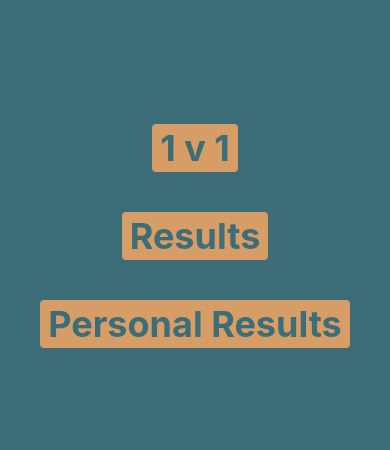
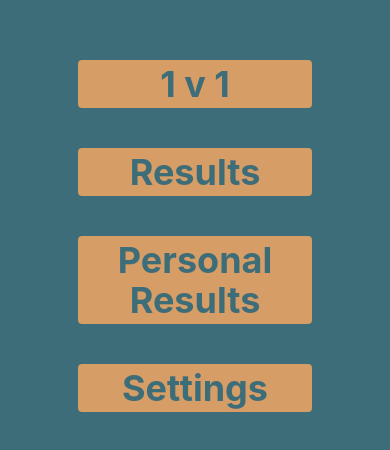
Before and after one commit to Amadej99/pokechoose, a React Native app in the folder frontend/: screen /Home in a window 390 px wide. Shown: the part 186-636 px from the top of the page. Built offline with nearby package versions, Linux system fonts and the light colour scheme.

Commit message:
added settings

```diff
--- a/frontend/App.tsx
+++ b/frontend/App.tsx
@@ -7,6 +7,7 @@ import HomeScreen from "./pages/HomeScreen";
 import ChoosingScreen from "./pages/ChoosingScreen";
 import ResultsScreen from "./pages/ResultsScreen";
 import PrivateResultsScreen from "./pages/PrivateResultsScreen";
+import SettingsScreen from "./pages/SettingsScreen";
 
 const Stack = createNativeStackNavigator();
 
@@ -48,6 +49,15 @@ function App() {
             headerTintColor: "#fff",
           }}
         ></Stack.Screen>
+        <Stack.Screen
+          name="SettingsScreen"
+          component={SettingsScreen}
+          options={{
+            headerTransparent: true,
+            title: "",
+            headerTintColor: "#fff",
+          }}
+        ></Stack.Screen>
       </Stack.Navigator>
     </NavigationContainer>
   );
--- a/frontend/pages/HomeScreen.tsx
+++ b/frontend/pages/HomeScreen.tsx
@@ -5,24 +5,36 @@ const HomeScreen = ({ navigation }) => {
   return (
     <View className="flex min-h-screen items-center justify-center space-y-10 bg-pokeblue">
       <TouchableOpacity
-        className="rounded bg-pokeorange px-2 py-1"
+        className=" flex w-3/5 items-center justify-center rounded bg-pokeorange px-2 py-1"
         onPress={() => navigation.navigate("ChoosingScreen")}
       >
-        <Text className="text-4xl font-bold text-pokeblue">1 v 1</Text>
+        <Text className=" text-center text-4xl font-bold text-pokeblue">
+          1 v 1
+        </Text>
       </TouchableOpacity>
       <TouchableOpacity
-        className="rounded bg-pokeorange px-2 py-1"
+        className=" flex w-3/5 items-center justify-center rounded bg-pokeorange px-2 py-1"
         onPress={() => navigation.navigate("ResultsScreen")}
       >
-        <Text className="text-4xl font-bold text-pokeblue">Results</Text>
+        <Text className=" text-center text-4xl font-bold text-pokeblue">
+          Results
+        </Text>
       </TouchableOpacity>
 
       <TouchableOpacity
-        className="rounded bg-pokeorange px-2 py-1"
+        className=" flex w-3/5 items-center justify-center rounded bg-pokeorange px-2 py-1"
         onPress={() => navigation.navigate("PrivateResultsScreen")}
       >
-        <Text className="text-4xl font-bold text-pokeblue">
+        <Text className="text-center text-4xl font-bold text-pokeblue">
           Personal Results
+        </Text>
+      </TouchableOpacity>
+      <TouchableOpacity
+        className=" flex w-3/5 items-center justify-center rounded bg-pokeorange px-2 py-1"
+        onPress={() => navigation.navigate("SettingsScreen")}
+      >
+        <Text className=" text-center text-4xl font-bold text-pokeblue">
+          Settings
         </Text>
       </TouchableOpacity>
     </View>
--- a/frontend/pages/PrivateResultsScreen.tsx
+++ b/frontend/pages/PrivateResultsScreen.tsx
@@ -38,6 +38,15 @@ const PrivateResultsScreen = ({ navigation }) => {
   if (!results) return <Text>Loading...</Text>;
 
   console.log(results);
+
+  if (results.length === 0)
+    return (
+      <View className="flex min-h-screen items-center justify-center bg-pokeblue">
+        <Text className="text-xl font-bold text-pokeorange">
+          Play the game first!
+        </Text>
+      </View>
+    );
 
   return (
     <View className="min-h-screen bg-pokeblue">
--- /dev/null
+++ b/frontend/pages/SettingsScreen.tsx
@@ -0,0 +1,19 @@
+import { TouchableOpacity, View, Text } from "react-native";
+import AsyncStorage from "@react-native-async-storage/async-storage";
+
+const SettingsScreen = ({ navigation }) => {
+  return (
+    <View className="flex min-h-screen items-center justify-center bg-pokeblue px-2">
+      <TouchableOpacity
+        className="rounded bg-pokeorange px-2 py-1"
+        onPress={() => AsyncStorage.clear()}
+      >
+        <Text className="text-4xl font-bold text-pokeblue">
+          Clear localstorage
+        </Text>
+      </TouchableOpacity>
+    </View>
+  );
+};
+
+export default SettingsScreen;
```
